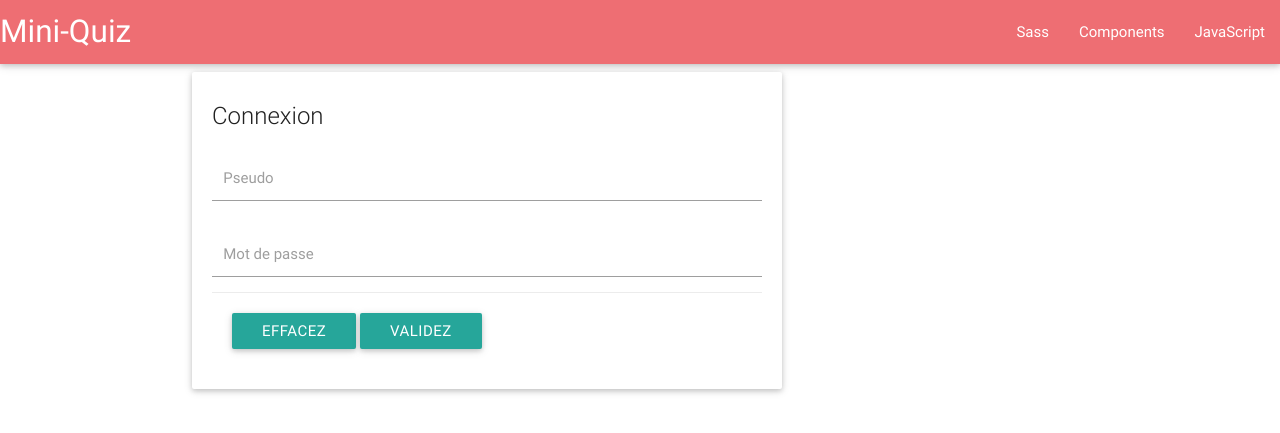
After one commit to yoannfleurydev/mini-quiz, a PHP site: template views/login.html.twig in a window 1280 px wide. The commit adds this page. Shown: the top 433 px of the page. Run offline with PHP 8.4, Linux system fonts and the light colour scheme; the template is opened without the code that fills it, so the values that code supplies are empty; some libraries are stand-ins or nearby versions.

Commit message:
add view login

```diff
--- /dev/null
+++ b/views/login.html.twig
@@ -0,0 +1,27 @@
+{% extends "layout.html.twig" %}
+
+{% block content %}
+    <div class="row">
+        <div class="col s12 m9 offset-m1 l8 offset-l2">
+            <div class="card hoverable">
+                <div class="card-content">
+                    <span class="card-title">Connexion</span>
+                    <form>
+                        <div class="input-field">
+                            <label for="pseudo">Pseudo</label>
+                            <input name="pseudo" type="text">
+                        </div>
+                        <div class="input-field">
+                            <label for="password">Mot de passe</label>
+                            <input name="password" type="password">
+                        </div>
+                        <div class="card-action">
+                            <button type="reset" class="btn waves-effect light-effect">Effacez</button>
+                            <button type="submit" class="btn waves-effect light-effect">Validez</button>
+                        </div>
+                    </form>
+                </div>
+            </div>
+        </div>
+    </div>
+{% endblock %}
```
Also changed, not shown: app/routes.php (+9 -6 lines).
